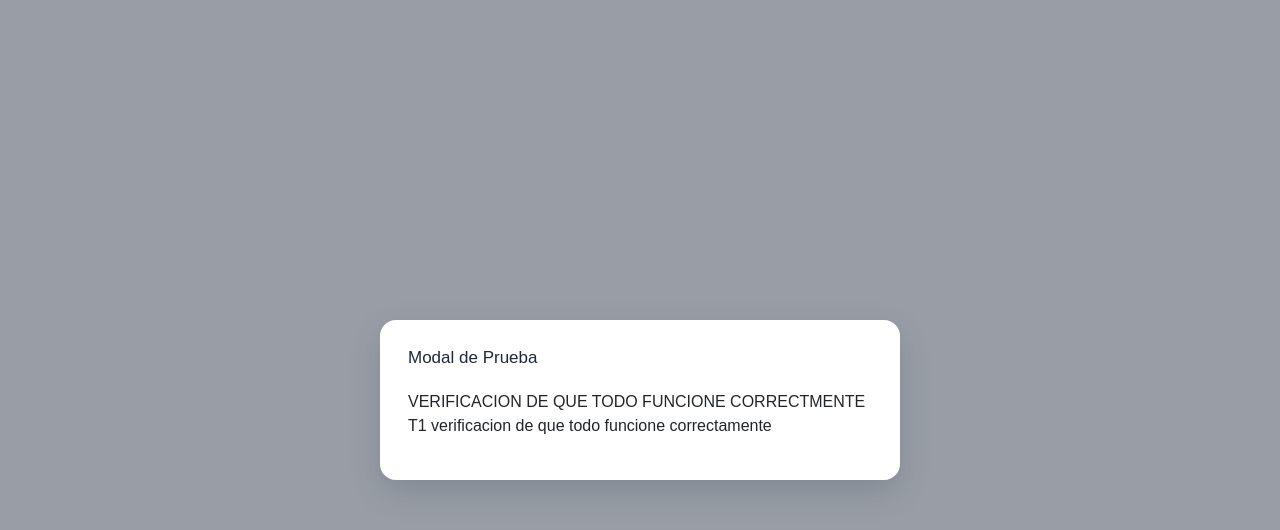
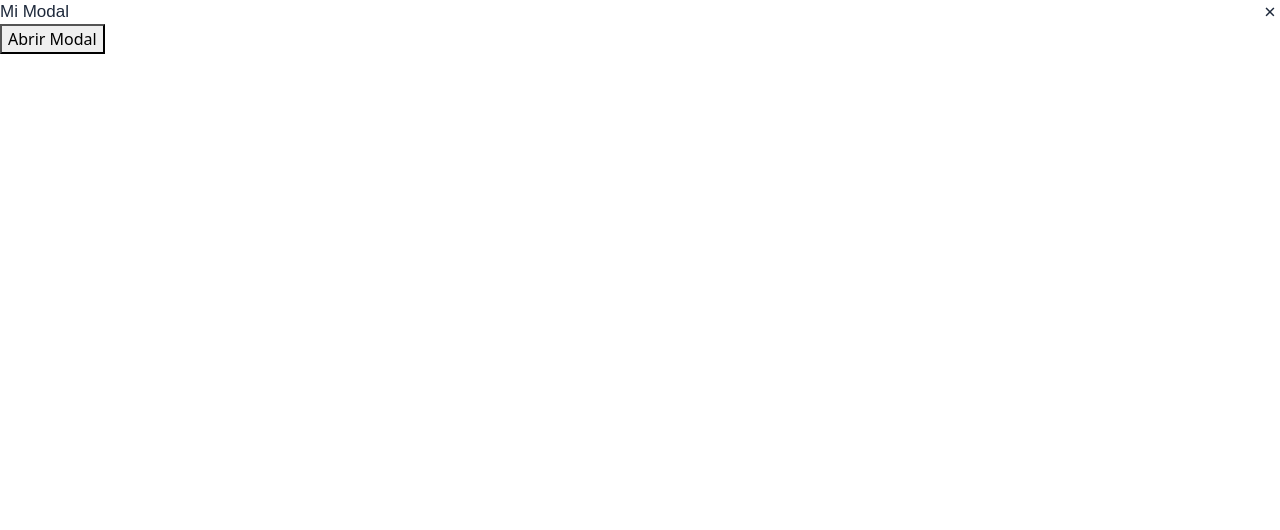
Before and after one commit to natalia-tp-dev/Ordly, an Angular app: page / in a window 1280 px wide. Shown: the top 530 px of the page. Built offline with nearby package versions, Linux system fonts and the light colour scheme.

Commit message:
fix: modal base close button, backdrop, and escape handling (#11)

```diff
--- a/src/app/app.html
+++ b/src/app/app.html
@@ -1,8 +1,6 @@
-<app-modal-base [isOpen]="true" title="Modal de Prueba">
-  <p>
-    VERIFICACION DE QUE TODO FUNCIONE CORRECTMENTE
-    T1
-    verificacion de que todo funcione correctamente
-  </p>
+<app-modal-base [isOpen]="isModalOpen" title="Mi Modal" (close)="isModalOpen = false">
+  <p>VERIFICACION DE QUE TODO FUNCIONE CORRECTAMENTE</p>
 </app-modal-base>
+
+<button (click)="isModalOpen = true">Abrir Modal</button>
 <router-outlet></router-outlet>
--- a/src/app/app.ts
+++ b/src/app/app.ts
@@ -4,10 +4,11 @@ import { ModalBaseComponent } from './components/modal-base/modal-base';
 
 @Component({
   selector: 'app-root',
-  imports: [RouterOutlet, ModalBaseComponent],
+  imports: [RouterOutlet, ModalBaseComponent, ],
   templateUrl: './app.html',
   styleUrl: './app.css'
 })
 export class App {
   protected readonly title = signal('ordly');
+  isModalOpen = false;
 }
--- a/src/app/components/modal-base/modal-base.html
+++ b/src/app/components/modal-base/modal-base.html
@@ -1,4 +1,10 @@
-<div class="modal-scrim" *ngIf="isOpen" (click)="closeModal()">
+<header class="modal-header">
+  <h2 class="modal-title">{{ title }}</h2>
+  <button type="button" class="close-button" (click)="closeModal()" aria-label="Cerrar">
+    &times;
+  </button>
+</header>
+<div class="modal-scrim" *ngIf="isOpen" (click)="onBackdropClick($event)">
   <div class="modal-container" (click)="$event.stopPropagation()">
 
     <header class="modal-header">
--- a/src/app/components/modal-base/modal-base.ts
+++ b/src/app/components/modal-base/modal-base.ts
@@ -19,7 +19,11 @@ export class ModalBaseComponent {
       this.closeModal();
     }
   }
-
+  onBackdropClick(event: MouseEvent) {
+    if (event.target === event.currentTarget) {
+      this.closeModal();
+    }
+  }
   closeModal() {
     this.close.emit();
   }
```
